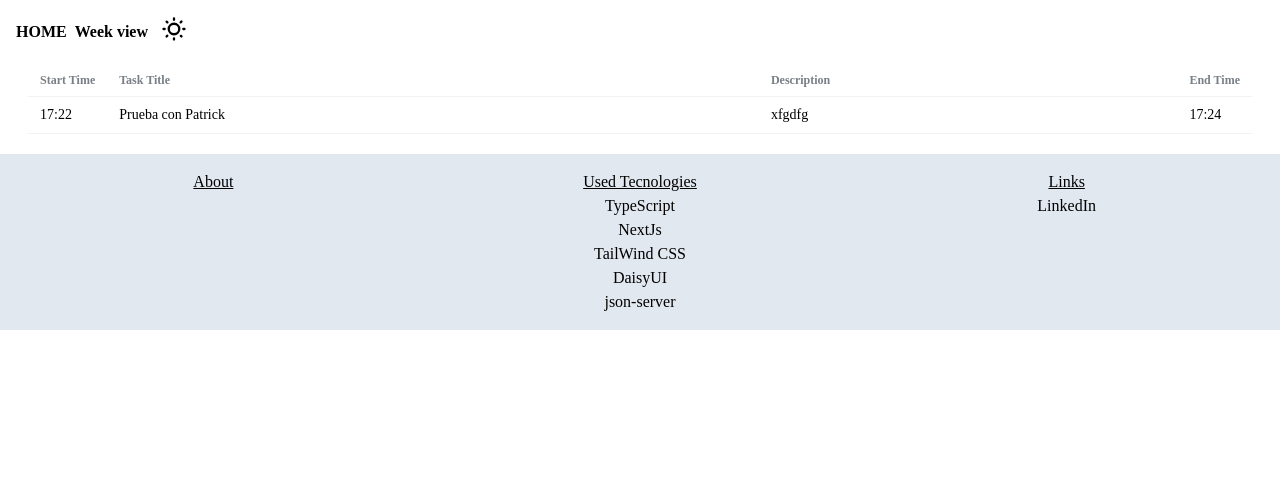
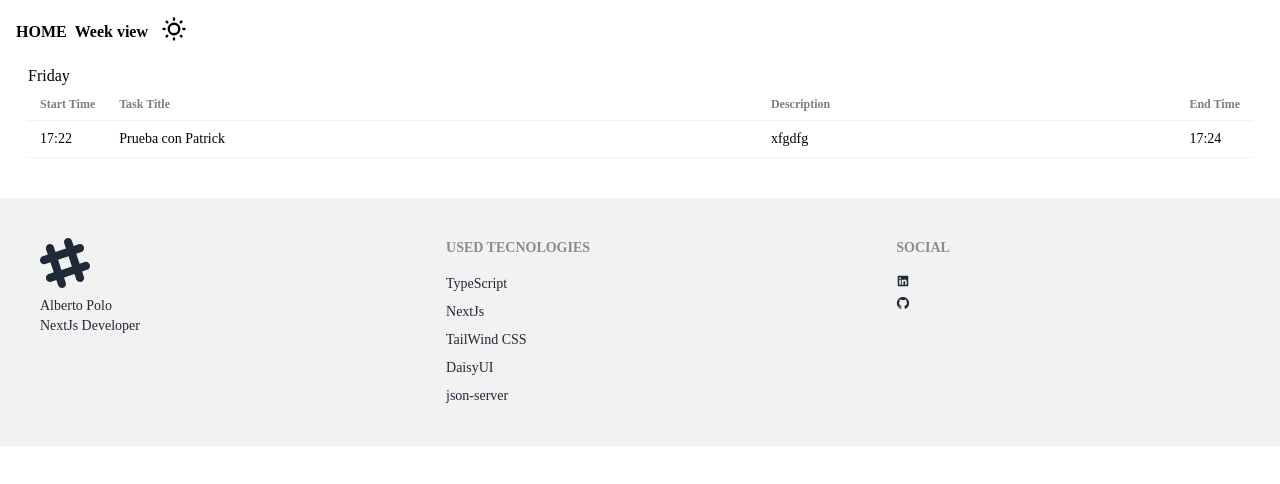
Before and after one commit to BertoPolo/week-plannerTS, a Next.js app: page /home/singleday/Friday in a window 1280 px wide. Shown: the top 484 px of the page. Built offline with nearby package versions, Linux system fonts and the light colour scheme; data requests are answered from the project's data file.

Commit message:
modify footer's structure

```diff
--- a/app/home/singleday/[day]/page.tsx
+++ b/app/home/singleday/[day]/page.tsx
@@ -19,6 +19,8 @@
   }
   return (
     <>
+      <h1>{params.day}</h1>
+      {/* change h1 for pagination ui */}
       <div className="overflow-x-auto">
         <table className="table table-sm">
           {/* head */}
--- a/components/Footer.tsx
+++ b/components/Footer.tsx
@@ -1,42 +1,58 @@
 import Link from "next/link"
 import React from "react"
 import { BiLogoLinkedinSquare } from "react-icons/bi"
+import { AiFillGithub } from "react-icons/ai"
 
 const Footer = () => {
   return (
-    <div className="mt-5 bg-slate-200">
-      <div className="grid grid-cols-3 text-center py-4">
-        <div>
-          <h4>
-            <u>About</u>
-          </h4>
-        </div>
+    <footer className="footer p-10 mt-10 bg-base-200 text-base-content">
+      <aside>
+        <svg
+          width="50"
+          height="50"
+          viewBox="0 0 24 24"
+          xmlns="http://www.w3.org/2000/svg"
+          fillRule="evenodd"
+          clipRule="evenodd"
+          className="fill-current"
+        >
+          <path d="M22.672 15.226l-2.432.811.841 2.515c.33 1.019-.209 2.127-1.23 2.456-1.15.325-2.148-.321-2.463-1.226l-.84-2.518-5.013 1.677.84 2.517c.391 1.203-.434 2.542-1.831 2.542-.88 0-1.601-.564-1.86-1.314l-.842-2.516-2.431.809c-1.135.328-2.145-.317-2.463-1.229-.329-1.018.211-2.127 1.231-2.456l2.432-.809-1.621-4.823-2.432.808c-1.355.384-2.558-.59-2.558-1.839 0-.817.509-1.582 1.327-1.846l2.433-.809-.842-2.515c-.33-1.02.211-2.129 1.232-2.458 1.02-.329 2.13.209 2.461 1.229l.842 2.515 5.011-1.677-.839-2.517c-.403-1.238.484-2.553 1.843-2.553.819 0 1.585.509 1.85 1.326l.841 2.517 2.431-.81c1.02-.33 2.131.211 2.461 1.229.332 1.018-.21 2.126-1.23 2.456l-2.433.809 1.622 4.823 2.433-.809c1.242-.401 2.557.484 2.557 1.838 0 .819-.51 1.583-1.328 1.847m-8.992-6.428l-5.01 1.675 1.619 4.828 5.011-1.674-1.62-4.829z"></path>
+        </svg>
+        <p>
+          Alberto Polo
+          <br />
+          NextJs Developer
+        </p>
+      </aside>
 
-        <div>
-          <h4>
-            <u>Used Tecnologies</u>
-          </h4>
-          <p>TypeScript</p>
-          <p>NextJs</p>
-          <p>TailWind CSS</p>
-          <p>DaisyUI</p>
-          <p>json-server</p>
-          <p></p>
-        </div>
-
-        <div>
-          <h4>
-            <u>Links</u>
-          </h4>
-          <p>
-            <Link target="__blank" rel="noreferrer noopener" href="https://www.linkedin.com" className="cursor-pointer">
-              {/* <BiLogoLinkedinSquare /> */}
-              LinkedIn
-            </Link>
-          </p>
-        </div>
-      </div>
-    </div>
+      <nav>
+        <header className="footer-title">Used Tecnologies</header>
+        <a className="link link-hover" target="_blank" rel="noopener noreferrer" href="https://www.typescriptlang.org/docs/">
+          TypeScript
+        </a>
+        <a className="link link-hover" target="_blank" rel="noopener noreferrer" href="https://nextjs.org/docs">
+          NextJs
+        </a>
+        <a className="link link-hover" target="_blank" rel="noopener noreferrer" href="https://tailwindcss.com/docs/installation">
+          TailWind CSS
+        </a>
+        <a className="link link-hover" target="_blank" rel="noopener noreferrer" href="https://daisyui.com/">
+          DaisyUI
+        </a>
+        <a className="link link-hover" target="_blank" rel="noopener noreferrer" href="https://www.npmjs.com/package/json-server">
+          json-server
+        </a>
+      </nav>
+      <nav>
+        <header className="footer-title">Social</header>
+        <Link className="link link-hover" target="_blank" rel="noopener noreferrer" href="https://www.linkedin.com/in/bertopolo">
+          <BiLogoLinkedinSquare />
+        </Link>
+        <Link className="link link-hover" target="_blank" rel="noopener noreferrer" href="https://github.com/BertoPolo">
+          {<AiFillGithub />}
+        </Link>
+      </nav>
+    </footer>
   )
 }
 
```
